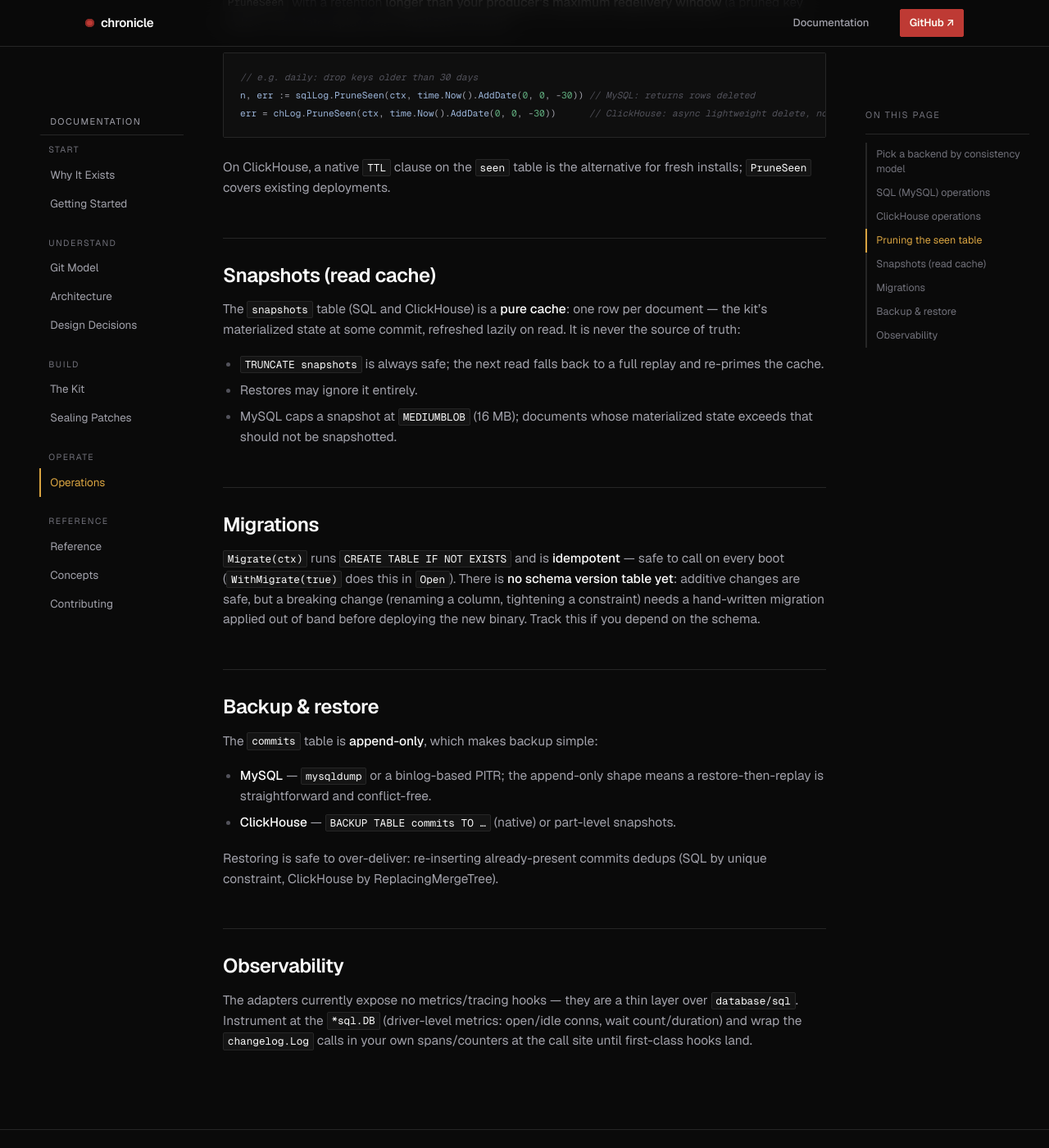
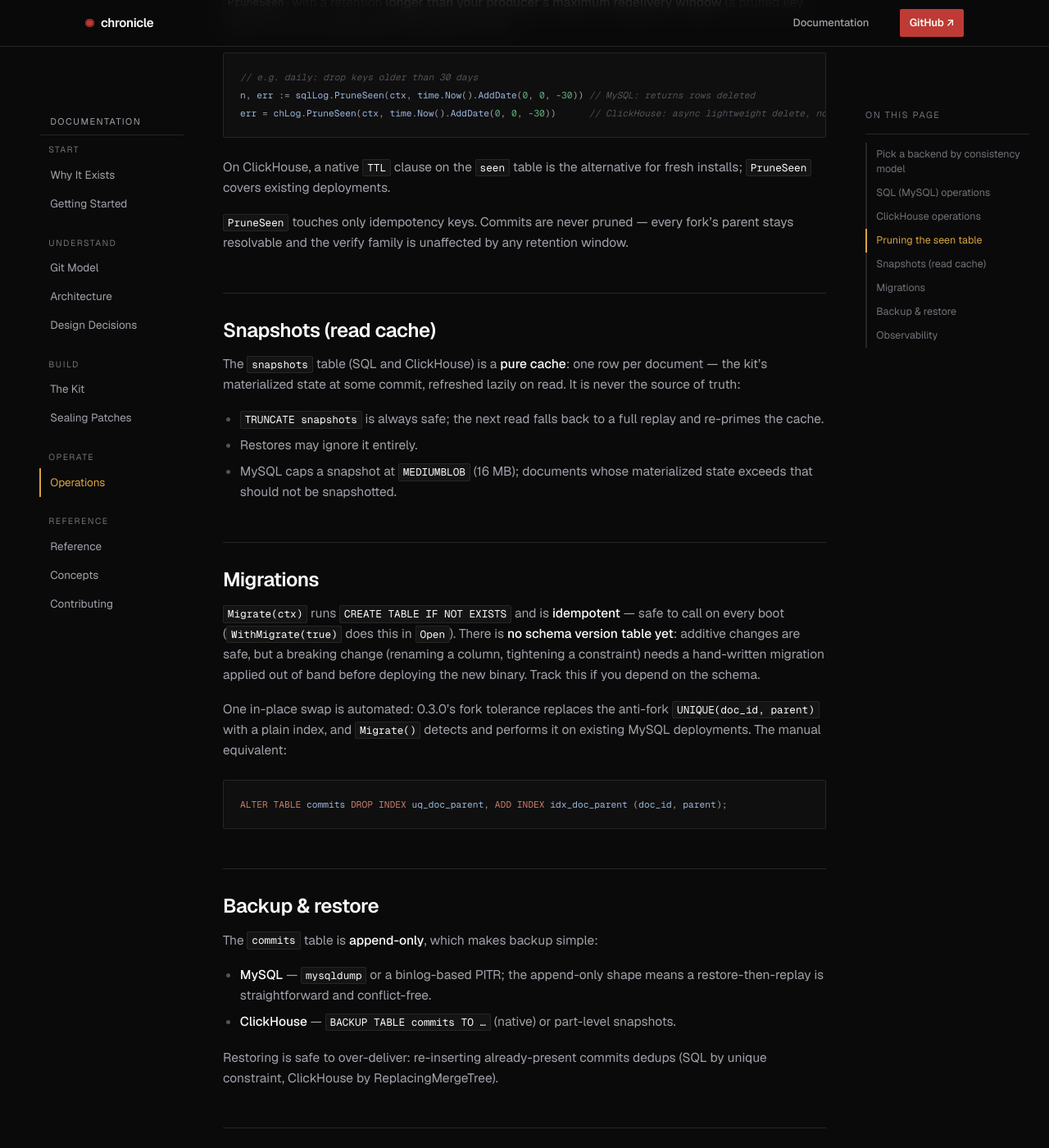
Before and after one commit to zdirnecamlcs96/chronicle, a Jekyll site: the page built from docs/operations.md, in a window 1280 px wide and 1400 px high, scrolled down 2322 px. Shown: the whole window at 82% size. Built offline with Jekyll 4.4.1, drawn with Linux system fonts in a browser that asks for light colours.

Commit message:
docs: define arrival order, fold From semantics, parent guidance
Close the gaps the fork-tolerance change left: what arrival order
means per backend, that a folded branch's From values are provenance
rather than a replay precondition, when to assert WithParent /
WithSealParent, the 0.3.0 index swap in the migrations section, and
that pruning never touches commits.

````diff
--- a/docs/operations.md
+++ b/docs/operations.md
@@ -88,6 +88,10 @@
 On ClickHouse, a native `TTL` clause on the `seen` table is the alternative for
 fresh installs; `PruneSeen` covers existing deployments.
 
+`PruneSeen` touches only idempotency keys. Commits are never pruned — every
+fork's parent stays resolvable and the verify family is unaffected by any
+retention window.
+
 ## Snapshots (read cache)
 
 The `snapshots` table (SQL and ClickHouse) is a **pure cache**: one row per
@@ -108,6 +112,14 @@
 column, tightening a constraint) needs a hand-written migration applied out of
 band before deploying the new binary. Track this if you depend on the schema.
 
+One in-place swap is automated: 0.3.0's fork tolerance replaces the anti-fork
+`UNIQUE(doc_id, parent)` with a plain index, and `Migrate()` detects and
+performs it on existing MySQL deployments. The manual equivalent:
+
+```sql
+ALTER TABLE commits DROP INDEX uq_doc_parent, ADD INDEX idx_doc_parent (doc_id, parent);
+```
+
 ## Backup & restore
 
 The `commits` table is **append-only**, which makes backup simple:
````
Also changed, not shown: docs/concepts.md (+9 -0 lines), docs/reference.md (+7 -0 lines).
